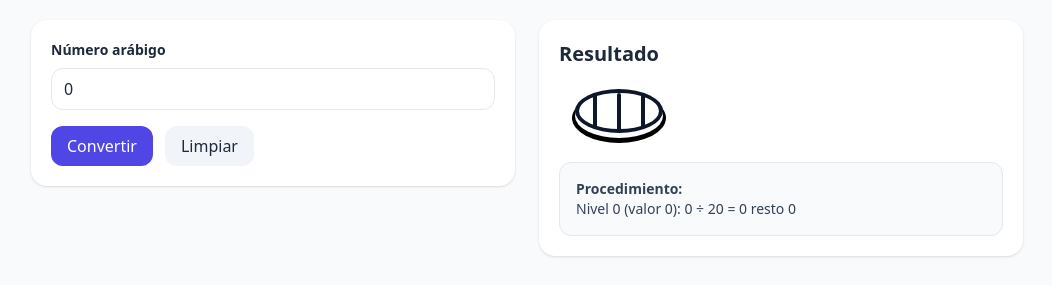
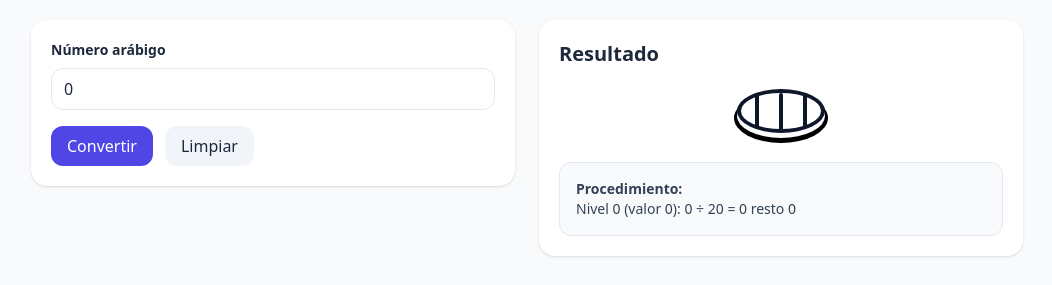
Before and after one commit to PlataformasInformaticas/MayanConvert, a plain HTML site: page index.html in a window 1280 px wide. Shown: the part 72-357 px from the top of the page, without its empty margins (113-1165 px from the left). Drawn offline with nearby package versions, Linux system fonts and the light colour scheme.

Commit message:
Update index.html

```diff
--- a/index.html
+++ b/index.html
@@ -61,7 +61,7 @@
       </div>
       <div class="bg-white rounded-2xl p-5 shadow">
         <h2 class="text-xl font-semibold">Resultado</h2>
-        <div id="render" class="mt-4 flex flex-col-reverse gap-6 items-start"></div>
+        <div id="render" class="mt-4 flex flex-col-reverse gap-6 items-center"></div>
         <div id="procedimiento" class="mt-6 p-4 bg-slate-50 rounded-xl text-sm text-slate-700 border border-slate-200"></div>
       </div>
     </section>
```
